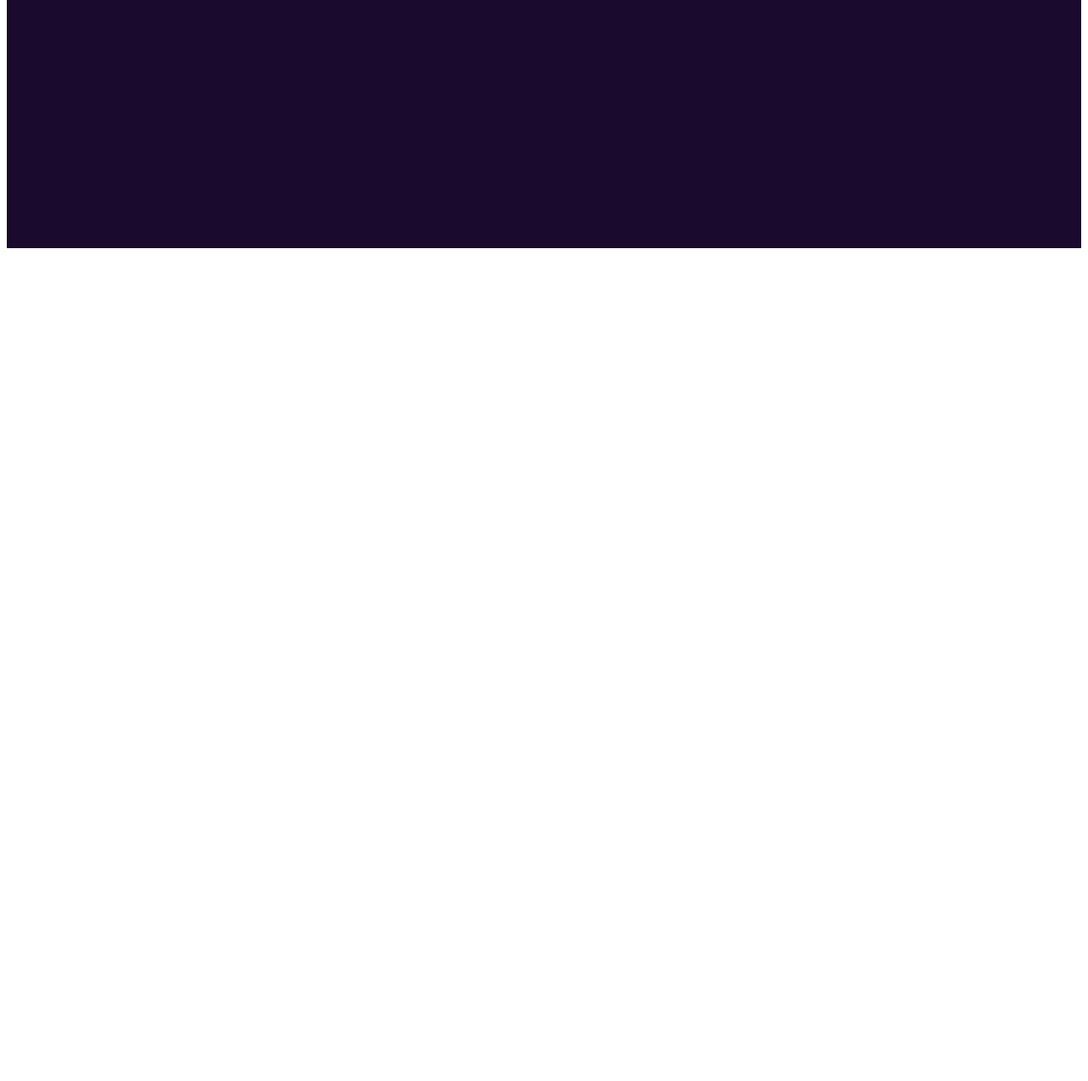
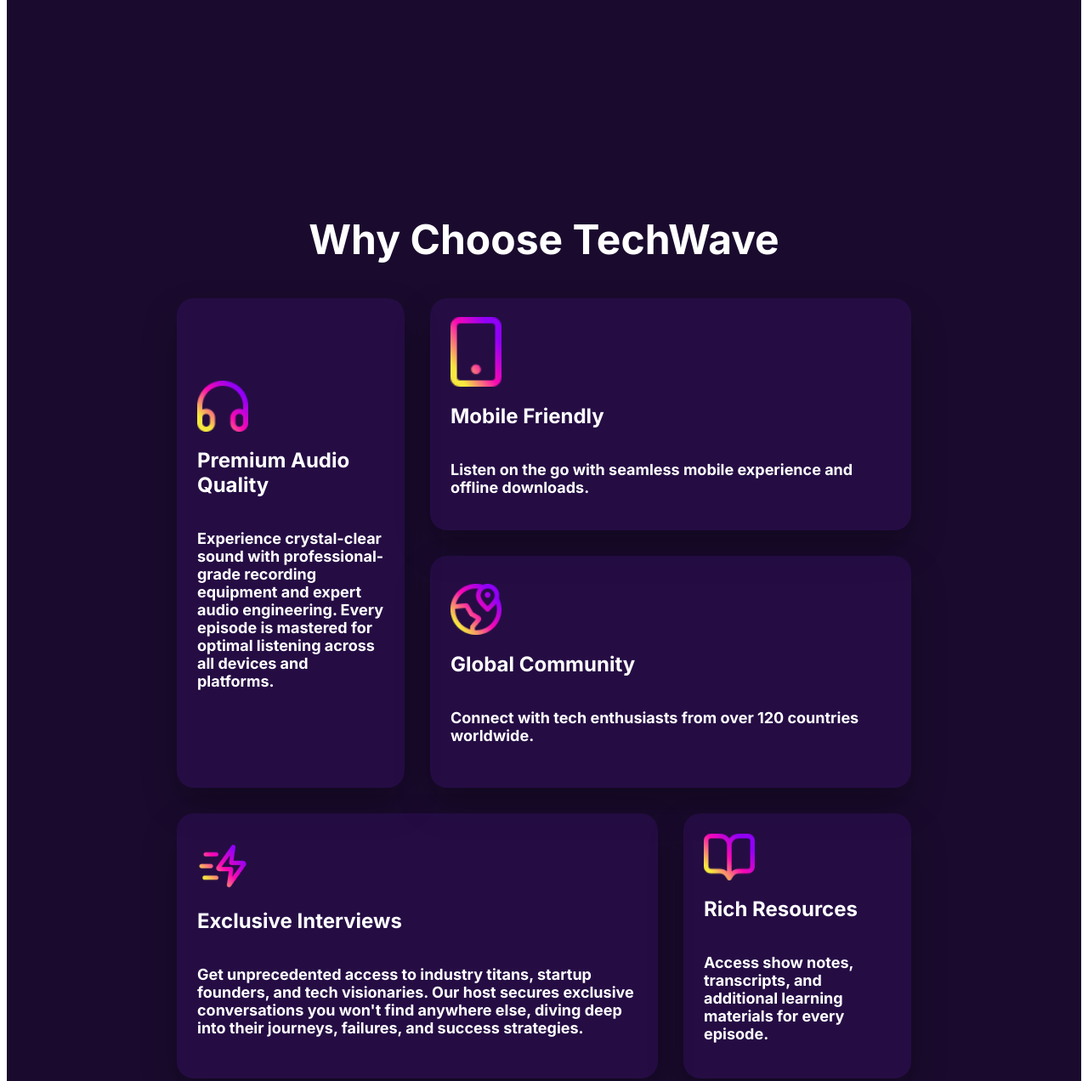
Before and after one commit to Nahidajerin/B13-A02-TechWave-Assignment-2, a plain HTML site: page index.html in a window 1280 px wide. Shown: the part 1236-2508 px from the top of the page at 85% size. Before the commit the page ends 1536 px from the top, so only its background shows below. Drawn offline with Linux system fonts and the light colour scheme.

Commit message:
Why Choose TechWave

```diff
--- a/index.html
+++ b/index.html
@@ -71,9 +71,43 @@
                  <div class="child">
                     <h1>50+</h1>
                     <p>Industry Experts</p>
+
+            </div>
+        </div>
+    </section>
+    <section class="why-techwave">
+        <div class="container">
+            <h2 class="title">Why Choose TechWave</h2>
+            <div class="box-parent">
+                <div class="box box1">
+                    <img src="./assets/headphone.png" alt="">
+                    <h2>Premium Audio Quality</h2>
+                    <p>Experience crystal-clear sound with professional-grade recording equipment and expert audio engineering. Every episode is mastered for optimal listening across all devices and platforms.</p>
+                </div>
+                <div class="box box2">
+                    <img src="./assets/device.png" alt="">
+                    <h2>Mobile Friendly</h2>
+                    <p>Listen on the go with seamless mobile experience and offline downloads.</p>
+                </div>
+
+                <div class="box box3">
+                    <img src="./assets/location.png" alt="">
+                    <h2>Global Community</h2>
+                    <p>Connect with tech enthusiasts from over 120 countries worldwide.</p>
+                </div>
+
+                <div class="box box4">
+                    <img src="./assets/box4.png" alt="">
+                    <h2>Exclusive Interviews</h2>
+                    <p>Get unprecedented access to industry titans, startup founders, and tech visionaries. Our host secures exclusive conversations you won't find anywhere else, diving deep into their journeys, failures, and success strategies.</p>
+                </div>
+
+                <div class="box box5">
+                    <img src="./assets/resource.png" alt="">
+                    <h2>Rich Resources</h2>
+                    <p>Access show notes, transcripts, and additional learning materials for every episode.</p>
                 </div>
             </div>
         </div>
     </section>
 </body>
-</html>
--- a/style.css
+++ b/style.css
@@ -119,7 +119,6 @@
 
 
 .about-main{
-    height: 646px;
     display: flex;
     flex-direction: column;
     justify-content: flex-start;
@@ -180,3 +179,105 @@
     text-align: center;
     text-transform: uppercase;
 }
+/* grid  */
+.why-techwave{
+    background-color: #1A0B2E;
+    padding: 120px 200px 120px 200px;
+    /* padding: 20px; */
+}
+.why-techwave .title{
+   color: #FFFFFF;
+    font-family: Inter;
+    font-style: Bold;
+    font-size: 48px;
+    font-weight: 700;
+    line-height: 58px;
+    letter-spacing: 0%;
+    text-align: center;
+    text-transform: capitalize;
+}
+.box-parent{
+    display: grid;
+    grid-template-columns: repeat(3, 1fr);
+    row-gap: 30px;
+    column-gap: 30px;
+}
+
+
+/* .first-row{
+    display: grid;
+    grid-template-columns: repeat(1, 1fr);
+} */
+.text{
+    width: 1200px;
+    height: 659px;
+    color: rgba(255, 255, 255, 1);
+    font-family: Inter;
+    font-style: Bold;
+    font-size: 48px;
+    font-weight: 700;
+    line-height: 58px;
+    text-align: center;
+    text-transform: capitalize;
+}
+
+
+
+.box{
+    background: rgba(53, 17, 101, 0.4);
+    border-radius: 20px;
+    padding: 24px;
+    font-size: 18px;
+    font-weight: 600;
+    box-shadow: 0 20px 40px rgba(0,0,0,.3);
+    display: flex;
+    flex-direction: column;
+    justify-content: center;
+}
+
+.box h2{
+    color: #FFFFFF;
+    font-family: Inter;
+    font-style: Bold;
+    font-size: 24px;
+    font-weight: 700;
+    text-align: left;
+    text-transform: capitalize;
+
+}
+.box p{
+    color: #FFFFFF;
+    font-family: Inter;
+    font-weight: 700;
+    text-align: left;
+
+}
+
+
+.box img{
+    width: 60px;
+}
+
+.box1 {
+    grid-column: span 1;
+    grid-row: span 2;
+}
+
+.box2 {
+    grid-column: span 2;
+    height: 225px;
+}
+
+.box3 {
+    grid-column: span 2;
+    height: 225px;
+}
+
+.box4 {
+    grid-column: span 2;
+
+}
+
+.box5 {
+    grid-column: span 1;
+}
```
Also changed, not shown: assets/box4.png (added).
